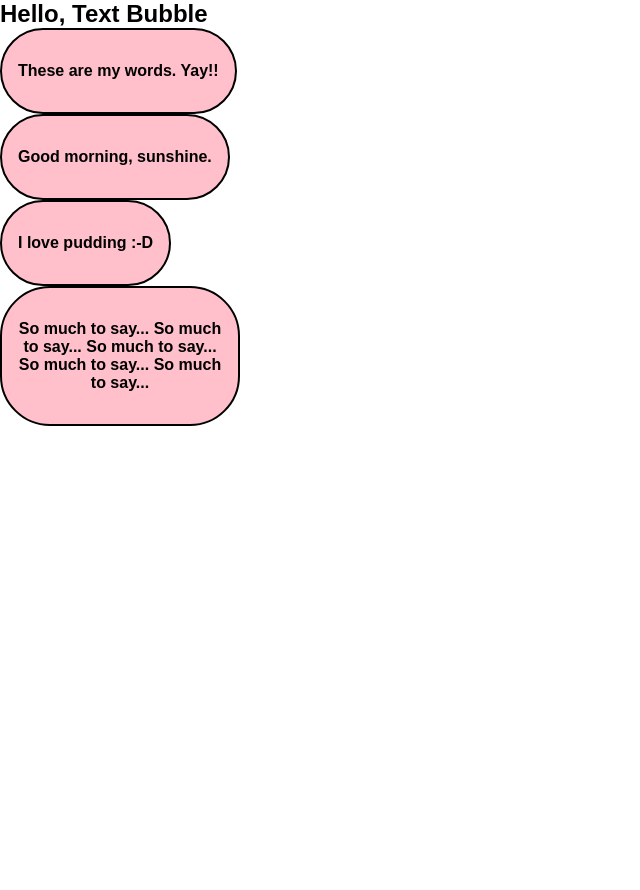
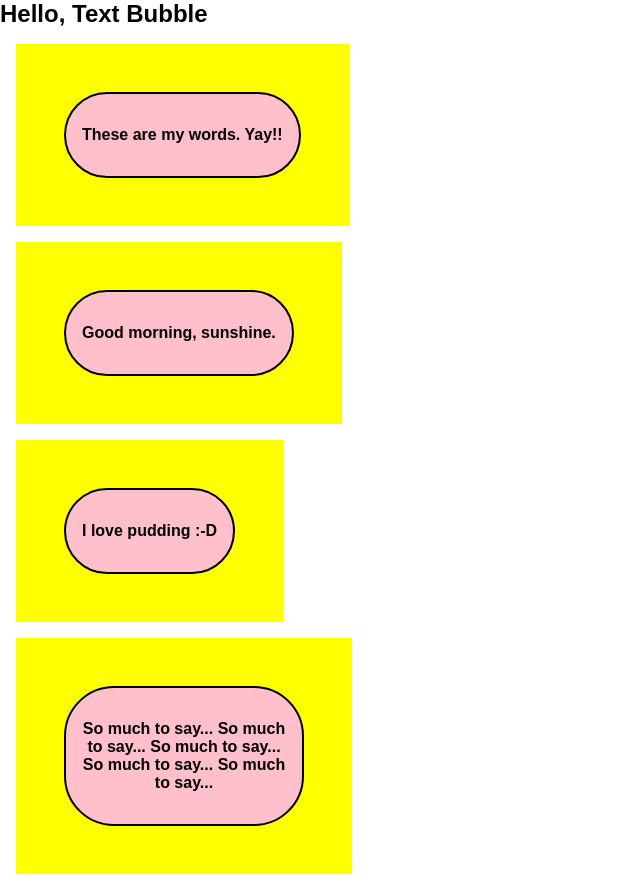
Before and after one commit to franco-ortega/texty, a Next.js app: page / in a window 1280 px wide. Shown: the whole page, without its empty margins (0-640 px from the left). Before the commit the page ends 800 px from the top, so only its background shows below. Built offline with nearby package versions, Linux system fonts and the light colour scheme.

Commit message:
create initial TextBubbleContainer to provide space around TextBubble

```diff
--- /dev/null
+++ b/app/components/textBubbleContainer/TextBubbleContainer.jsx
@@ -0,0 +1,5 @@
+import styles from './TextBubbleContainer.module.css';
+
+export default function TextBubbleContainer({ children }) {
+	return <div className={styles.TextBubbleContainer}>{children}</div>;
+}
--- /dev/null
+++ b/app/components/textBubbleContainer/TextBubbleContainer.module.css
@@ -0,0 +1,6 @@
+.TextBubbleContainer {
+	background-color: yellow;
+	width: fit-content;
+	padding: 3rem;
+	margin: 1rem;
+}
--- a/app/page.js
+++ b/app/page.js
@@ -1,6 +1,7 @@
 import Image from 'next/image';
 import styles from './page.module.css';
 import TextBubble from './components/textBubble/TextBubble';
+import TextBubbleContainer from './components/textBubbleContainer/TextBubbleContainer';
 
 export default function Home() {
 	return (
@@ -8,14 +9,25 @@ export default function Home() {
 			<main className={styles.main}>
 				<h2>Hello, Text Bubble</h2>
 				<section>
+					<TextBubbleContainer>
 						<TextBubble text={'These are my words. Yay!!'} />
+					</TextBubbleContainer>
+
+					<TextBubbleContainer>
 						<TextBubble text={'Good morning, sunshine.'} />
+					</TextBubbleContainer>
+
+					<TextBubbleContainer>
 						<TextBubble text={'I love pudding :-D'} />
+					</TextBubbleContainer>
+
+					<TextBubbleContainer>
 						<TextBubble
 							text={
 								'So much to say... So much to say... So much to say... So much to say... So much to say... '
 							}
 						/>
+					</TextBubbleContainer>
 				</section>
 			</main>
 		</div>
```
Lines whose indentation alone changed are shown as unchanged.
